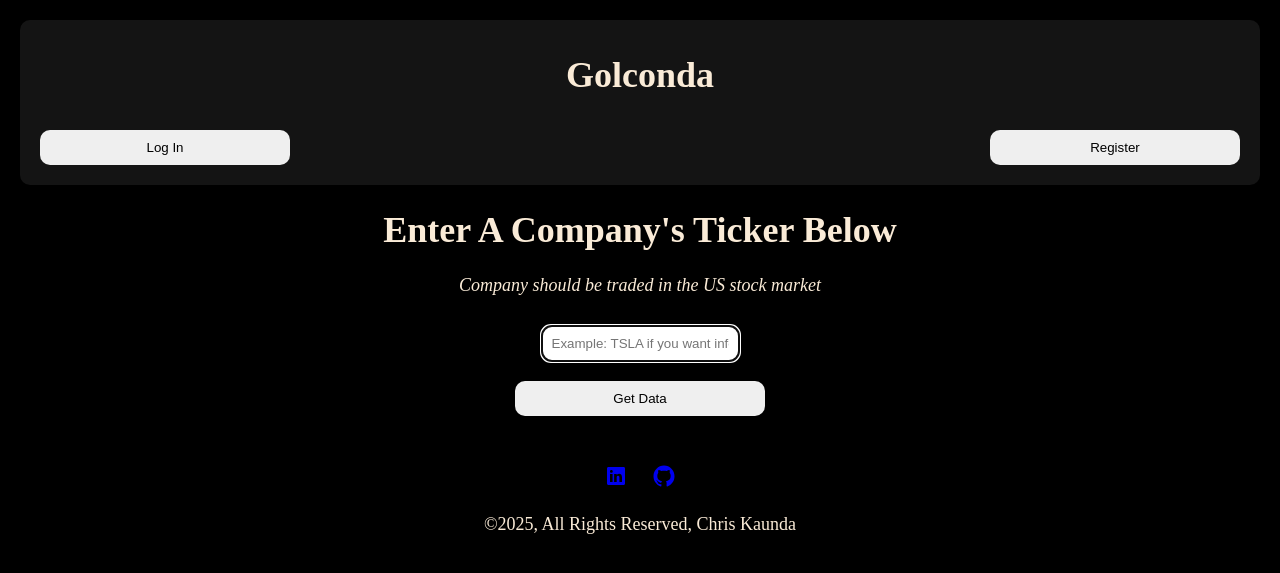
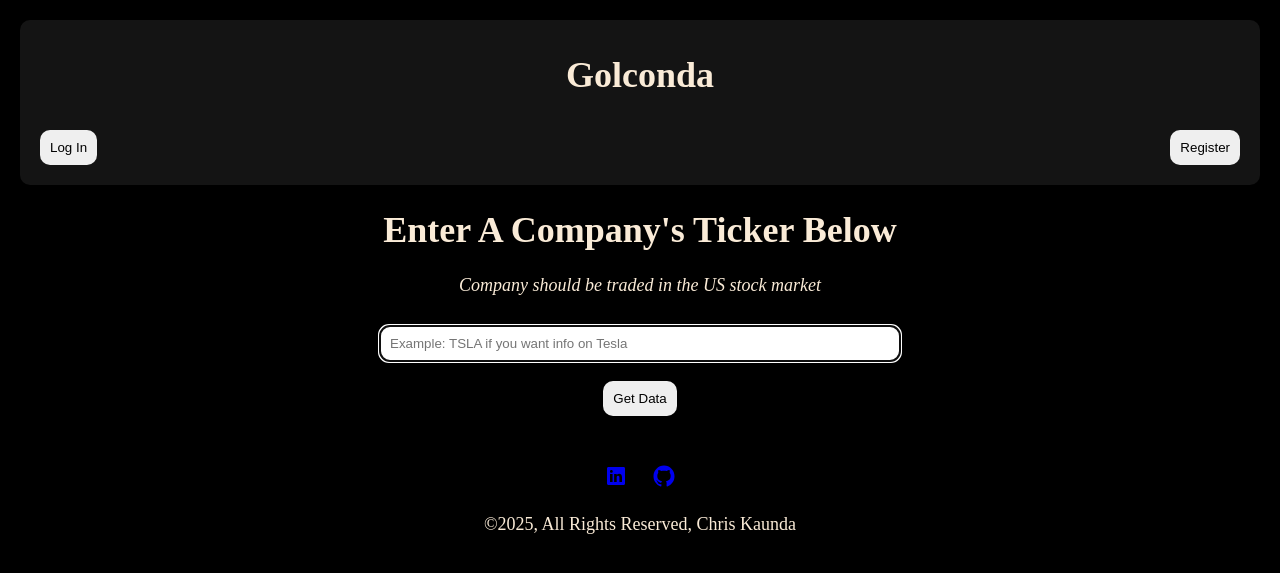
Before and after one commit to kaundachris/StockAnalyzer, a Flask app: page / in a window 1280 px wide. Shown: the top 573 px of the page. Run offline with Flask 3, Linux system fonts and the light colour scheme; some libraries are stand-ins or nearby versions.

Commit message:
Add files via upload

```diff
--- a/static/index.css
+++ b/static/index.css
@@ -44,6 +44,7 @@ footer {
 
 input[type="text"], input[type="password"] {
     margin: 10px;
+    width: 500px;
     border: none;
     border-radius: 10px;
     padding: 10px
@@ -51,7 +52,6 @@ input[type="text"], input[type="password"] {
 
 input[type="submit"] {
     margin: 10px;
-    width: 250px;
     border: none;
     border-radius: 10px;
     padding: 10px;
```
